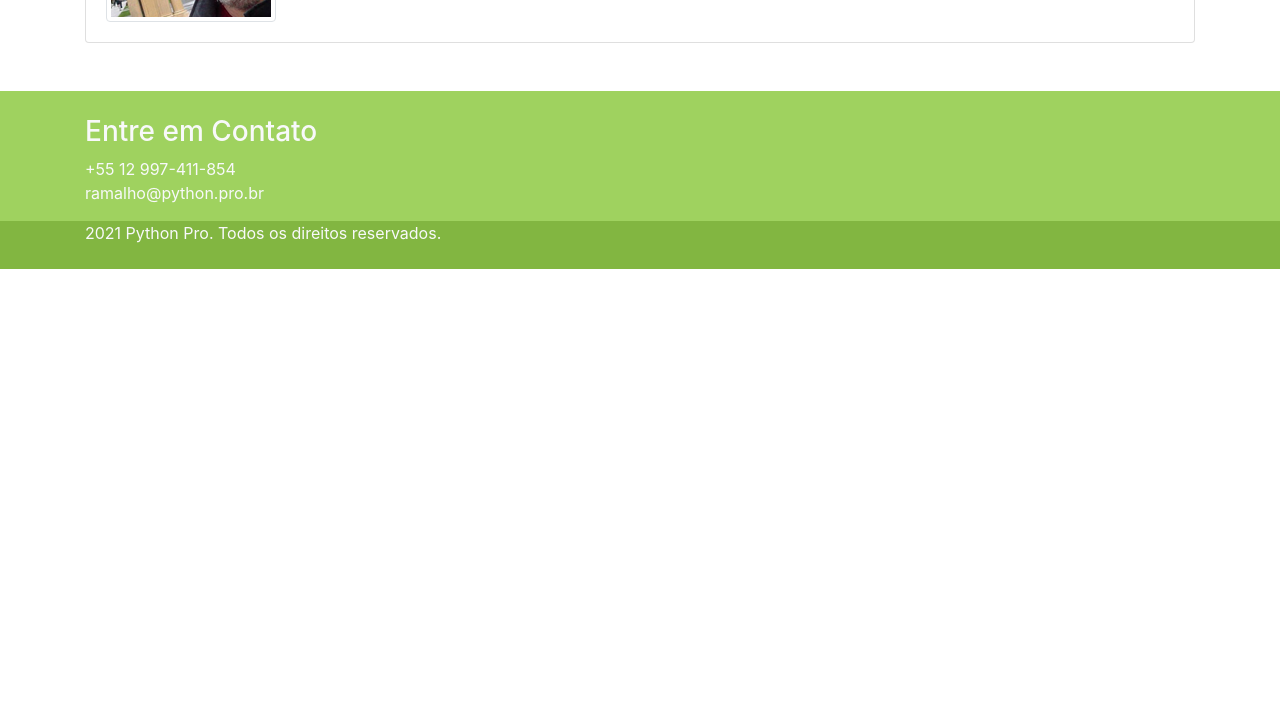
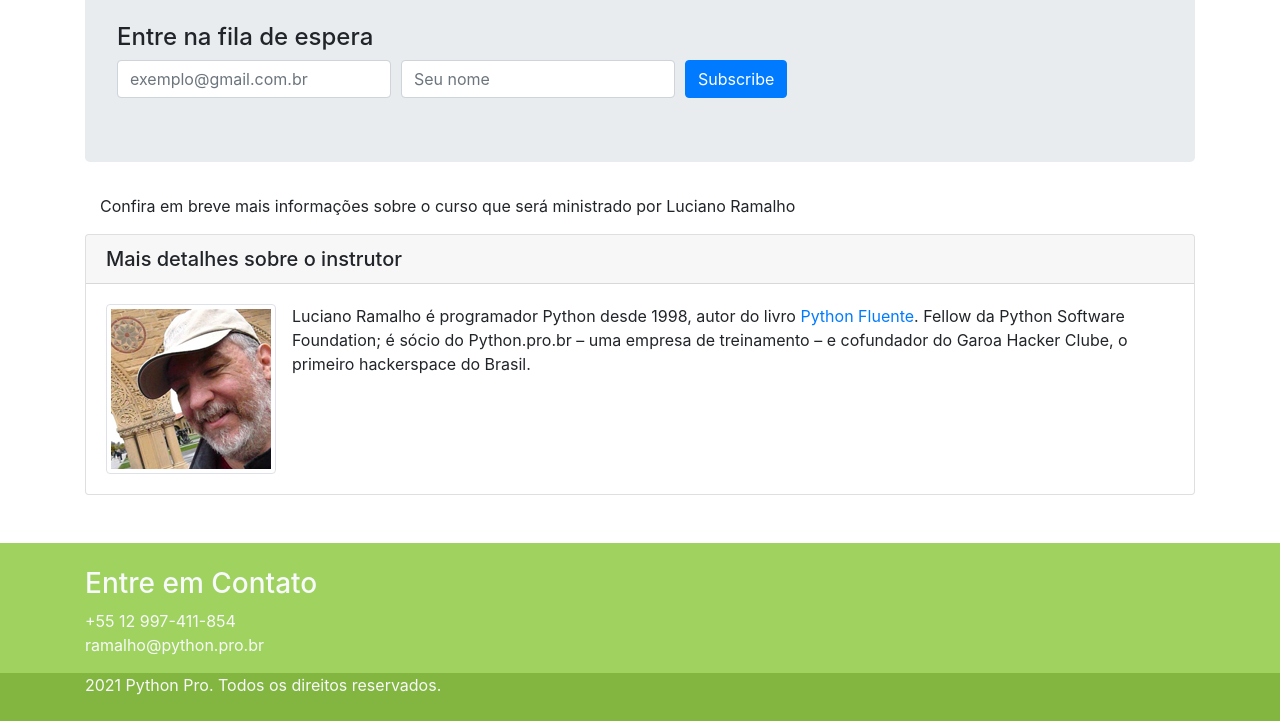
Before and after one commit to FerreiraMa/djpro, a Django app: page / in a window 1280 px wide. Shown: the part 520-1241 px from the top of the page. Before the commit the page ends 789 px from the top, so only its background shows below. Run offline with Django 3.2, Linux system fonts and the light colour scheme; some libraries are stand-ins or nearby versions.

Commit message:
Segue abaixo a lista com as implementações: 01) Envio de Emails (Mailchimp); 02) Configuração do botão de pagamento; 03) Serviço de vídeo Vimeo; 04) Criação de App Aperitivo; 05) Templates 06) Filtros

```diff
--- /dev/null
+++ b/pypro/aperitivos/urls.py
@@ -0,0 +1,9 @@
+from django.urls import path
+from pypro.aperitivos.views import video, indice
+
+
+app_name = 'aperitivos'
+urlpatterns = [
+    path('<slug:slug>', video, name='video'),
+    path('', indice, name='indice'),
+]
--- /dev/null
+++ b/pypro/base/templates/base/base.html
@@ -0,0 +1,41 @@
+{% load static %}
+
+<!DOCTYPE html>
+<html lang="pt-br">
+  <head>
+    <meta charset="utf-8">
+    <meta http-equiv="X-UA-Compatible" content="IE=edge">
+    <meta name="viewport" content="width=device-width, initial-scale=1">
+
+    <title>{% block title %}Python Pro{% endblock title %}</title>
+
+    <meta name="description" content="{% block description %}Página do curso Python Pro{% endblock description %}">
+    <meta name="author" content="Marcelo Ferreira">
+
+	<link rel="icon" type="image/png" href="{% static 'img/favicon.png' %}" />
+    <link href="{% static 'css/bootstrap.min.css' %}" rel="stylesheet">
+    <link href="{% static 'css/style.css' %}" rel="stylesheet">
+    <script src="{% static 'js/jquery.min.js' %}"></script>
+    <script src="{% static 'js/bootstrap.min.js' %}"></script>
+    <script src="{% static 'js/scripts.js' %}"></script>
+
+  </head>
+  <body>
+  <nav class="navbar navbar-expand-lg navbar-dark bg-dark">
+	  <a class="navbar-brand" href="{% url 'base:home' %}">Python Pro</a>
+	      <button class="navbar-toggler" type="button" data-toggle="collapse" data-target="#navbarSupportedContent" aria-controls="navbarSupportedContent" aria-expanded="false" aria-label="Toggle navigation">
+			  <span class="navbar-toggler-icon"></span>
+		  </button>
+	      <div class="collapse navbar-collapse" id="navbarSupportedContent">
+			  <ul class="navbar-nav ml-md-auto">
+
+			  </ul>
+		  </div>
+  </nav>
+
+  {% block body %}{% endblock body %}
+
+  {% include 'base/footer.html' with contato_email='ramalho@python.pro.br' only %}
+
+  </body>
+</html>
--- /dev/null
+++ b/pypro/base/templates/base/footer.html
@@ -0,0 +1,24 @@
+<footer class="main-footer mt-5 pt-4 text-light">
+	      <div class="container">
+		      <div class="row">
+				  <div class="col">
+				  <h3>Entre em Contato</h3>
+				      <address>
+					  +55 12 997-411-854
+					  <br>
+					  <a href="mailto:{{contato_email}}" class="text-light">{{contato_email}}</a>
+				      </address>
+			      </div>
+		      </div>
+	      </div>
+
+	      <div class="rights pb-4" >
+	  	     <div class="container">
+		      <div class="row">
+			      <div class="col">
+				      {% now 'Y' %} Python Pro. Todos os direitos reservados.
+			      </div>
+		      </div>
+	  	    </div>
+	     </div>
+      </footer>
--- a/pypro/base/templates/base/home.html
+++ b/pypro/base/templates/base/home.html
@@ -1,56 +1,51 @@
+{% extends 'base/base.html' %}
 {% load static %}
+<title>{% block title %}Python Pro - Home{% endblock title %}</title>
 
-<!DOCTYPE html>
-<html lang="pt-br">
-  <head>
-    <meta charset="utf-8">
-    <meta http-equiv="X-UA-Compatible" content="IE=edge">
-    <meta name="viewport" content="width=device-width, initial-scale=1">
-
-    <title>Python Pro</title>
-
-    <meta name="description" content="Página do curso Python Pro">
-    <meta name="author" content="Marcelo Ferreira">
-
-	<link rel="icon" type="image/png" href="{% static 'img/favicon.png' %}" />
-    <link href="{% static 'css/bootstrap.min.css' %}" rel="stylesheet">
-    <link href="{% static 'css/style.css' %}" rel="stylesheet">
-    <script src="{% static 'js/jquery.min.js' %}"></script>
-    <script src="{% static 'js/bootstrap.min.js' %}"></script>
-    <script src="{% static 'js/scripts.js' %}"></script>
-
-  </head>
-  <body>
+{% block body %}
 
 <div class="container">
 <div class="row">
 	  <div class="col-md-12">
-			<nav class="navbar navbar-expand-lg navbar-dark bg-dark">
-    			<a class="navbar-brand" href="{% url 'base:home' %}">Python Pro</a>
-   				<button class="navbar-toggler" type="button" data-toggle="collapse" data-target="#navbarSupportedContent"
-            			aria-controls="navbarSupportedContent" aria-expanded="false" aria-label="Toggle navigation">
-        			<span class="navbar-toggler-icon"></span>
-    			</button>
-
-				<div class="collapse navbar-collapse" id="navbarSupportedContent">
-					<ul class="navbar-nav ml-md-auto">
-
-					</ul>
-				</div>
-			</nav>
-
 		  <div class="jumbotron">
 			  <h2>
 				  Curso de Python com Luciano Ramalho
 			  </h2>
-				<p>
-					Confira em breve mais informações sobre o curso que será ministrado pelo autor do livro
-					<a href="http://shop.oreilly.com/product/0636920032519.do" target="_blank">Python Fluente</a>
-				</p>
-
+			  <h4 class="mt-4">Matriculas Abertas</h4>
+				<!-- INICIO DO BOTAO PAGSEGURO --><a href="https://pag.ae/7X1GSQixG/button" target="_blank"
+													 title="Pagar com PagSeguro"><img src="//assets.pagseguro.com.br/ps-integration-assets/botoes/pagamentos/205x30-pagar.gif"
+																					  alt="Pague com PagSeguro - é rápido, grátis e seguro!" /></a>
+				<!-- FIM DO BOTAO PAGSEGURO -->
+			  <h4 class="mt-4">Entre na fila de espera</h4>
+			  <div id="mc_embed_signup">
+			  <form action="https://herokuapp.us1.list-manage.com/subscribe/post?u=c9ebb35683f5036c5a920ea16&amp;id=9d83ab47c1"
+	  					method="post" id="mc-embedded-subscribe-form" name="mc-embedded-subscribe-form"
+	  					class="form-row align-items-center" target="_blank" novalidate>
+  					<div class="col-auto">
+    					<label class="sr-only" for="mce-EMAIL">Email</label>
+    					<input type="email" value="" name="EMAIL" class="form-control required" id="mce-EMAIL" placeholder="exemplo@gmail.com.br">
+  					</div>
+					<div class="col-auto">
+    					<label class="sr-only" for="mce-FNAME">First Name</label>
+    					<input type="text" value="" name="FNAME" class="form-control" id="mce-FNAME" placeholder="Seu nome">
+  					</div>
+						<!-- real people should not fill this in and expect good things - do not remove this or risk form bot signups-->
+				    <div style="position: absolute; left: -5000px;" aria-hidden="true"><input type="text"
+																								  name="b_c9ebb35683f5036c5a920ea16_9d83ab47c1"
+																								  tabindex="-1"
+																								  value=""></div>
+				    <div class="col-auto">
+						<input type="submit" value="Subscribe" name="subscribe"
+								   id="mc-embedded-subscribe" class="btn btn-primary"></div>
+				</form>
 			</div>
 		  </div>
+				<p class="col-md-12">
+					Confira em breve mais informações sobre o curso que será ministrado por Luciano Ramalho
+				</p>
 		</div>
+	</div>
+
 	<div class="row">
 		<div class="col-md-12">
 			<div class="card">
@@ -60,8 +55,8 @@
 				<div class="card-body">
 					<p class="card-text">
 						<img src="{% static 'img/luciano-ramalho.png' %}" alt="Foto de Luciano Ramalho" class="img-thumbnail float-left mr-3"/>
-						Luciano Ramalho é programador Python desde 1998, Fellow da Python Software Foundation; é sócio do Python.pro.br
-						– uma empresa de treinamento – e cofundador do Garoa Hacker Clube, o primeiro hackerspace do Brasil.
+						Luciano Ramalho é programador Python desde 1998, autor do livro <a href="http://shop.oreilly.com/product/0636920032519.do" target="_blank">Python Fluente</a>.
+						Fellow da Python Software Foundation; é sócio do Python.pro.br – uma empresa de treinamento – e cofundador do Garoa Hacker Clube, o primeiro hackerspace do Brasil.
 					</p>
 				</div>
 
@@ -69,30 +64,4 @@
 		</div>
 	</div>
 </div>
-
-  <footer class="main-footer mt-5 pt-4 text-light">
-	  <div class="container">
-		  <div class="row">
-			  <div class="col">
-				  <h3>Entre em Contato</h3>
-				  <address>
-					  +55 12 997-411-854
-					  <br>
-					  <a href="mailto:ramalho@python.pro.br" class="text-light">ramalho@python.pro.br</a>
-				  </address>
-			  </div>
-		  </div>
-	  </div>
-	  <div class="rights pb-4" >
-	  	<div class="container">
-		  <div class="row">
-			  <div class="col">
-				  {% now 'Y' %} Python Pro. Todos os direitos reservados.
-			  </div>
-		  </div>
-	  	</div>
-	  </div>
-  </footer>
-
-  </body>
-</html>
+{% endblock body %}
--- a/pypro/settings.py
+++ b/pypro/settings.py
@@ -44,6 +44,7 @@ INSTALLED_APPS = [
     'collectfast',
     'django.contrib.staticfiles',
     'pypro.base',
+    'pypro.aperitivos',
 ]
 
 MIDDLEWARE = [
--- a/pypro/urls.py
+++ b/pypro/urls.py
@@ -21,6 +21,7 @@ from django.urls import path, include
 urlpatterns = [
     path('admin/', admin.site.urls),
     path('', include('pypro.base.urls')),
+    path('aperitivos/', include('pypro.aperitivos.urls')),
 ]
 
 if settings.DEBUG:
```
Also changed, not shown: pypro/aperitivos/templates/aperitivos/indice.html (added, +21 -0 lines), pypro/aperitivos/templates/aperitivos/video.html (added, +14 -0 lines), pypro/aperitivos/tests/tests_indice.py (added, +36 -0 lines), pypro/aperitivos/tests/tests_video.py (added, +23 -0 lines), pypro/aperitivos/views.py (added, +39 -0 lines), pypro/base/tests/test_home.py (+5 -1 lines), pypro/aperitivos/__init__.py (added), pypro/aperitivos/migrations/__init__.py (added), pypro/aperitivos/tests/__init__.py (added). Lines whose indentation alone changed are shown as unchanged.
